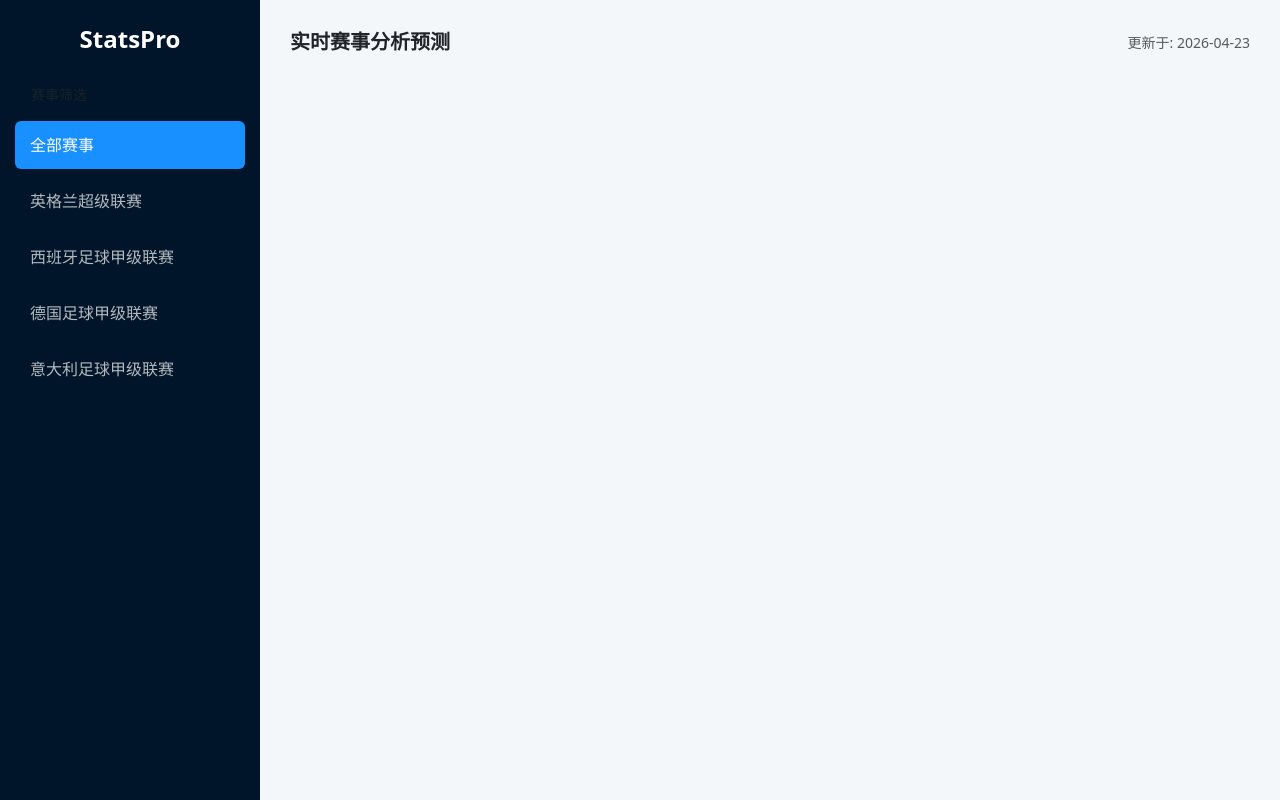
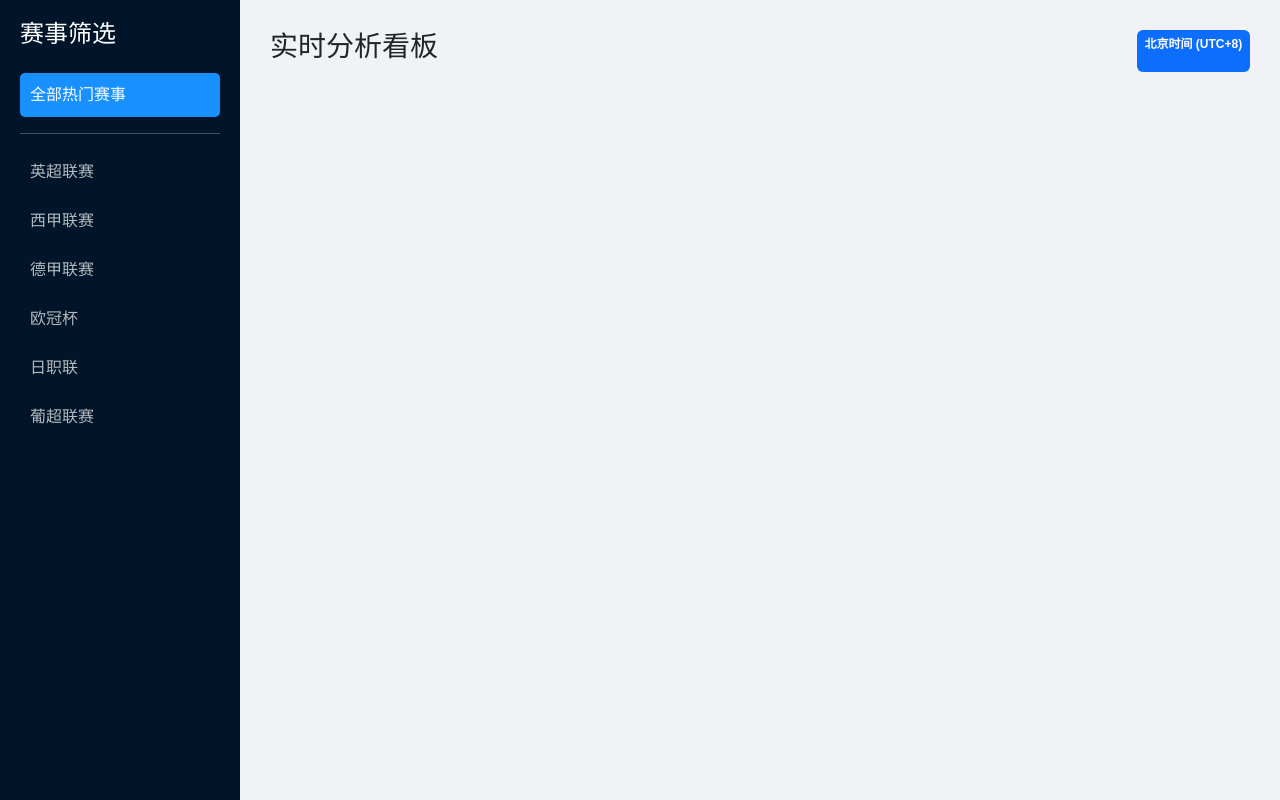
Before and after one commit to se7enseal/my-football-stats, a Flask app: page / in a window 1280 px wide. Run offline with Flask 3, Linux system fonts and the light colour scheme; data that the repository does not hold is empty; some libraries are stand-ins or nearby versions.

Commit message:
“优化联赛过滤及北京时间校准”

```diff
--- a/app.py
+++ b/app.py
@@ -1,5 +1,5 @@
 import requests
-from flask import Flask, render_template
+from flask import Flask, render_template, request
 from datetime import datetime
 import os
 
@@ -8,22 +8,28 @@ app = Flask(__name__)
 API_KEY = "5c7fe8c9bed7f735946cd1175d2841c3"
 API_URL = "https://v3.football.api-sports.io/fixtures"
 
-# 常用球队/联赛中文映射表（你可以根据需要随时在这里添加）
+# --- 目标联赛 ID 库 ---
+# 欧冠(2), 英超(39), 西甲(140), 意甲(135), 德甲(78), 法甲(61)
+# 葡超(94), 比甲(144), 德乙(79), 法乙(62), 日职联(98), 日职乙(99)
+TARGET_LEAGUES = [2, 39, 140, 135, 78, 61, 94, 144, 79, 62, 98, 99]
+
 CN_MAP = {
-    "Premier League": "英超", "La Liga": "西甲", "Serie A": "意甲", "Bundesliga": "德甲",
-    "Real Madrid": "皇家马德里", "Barcelona": "巴塞罗那", "Manchester City": "曼城",
-    "Arsenal": "阿森纳", "Liverpool": "利物浦", "Manchester United": "曼联",
-    "Chelsea": "切尔西", "Bayern Munich": "拜仁慕尼黑", "AC Milan": "AC米兰"
+    "Champions League": "欧冠", "Premier League": "英超", "La Liga": "西甲",
+    "Serie A": "意甲", "Bundesliga": "德甲", "Ligue 1": "法甲",
+    "Primeira Liga": "葡超", "J1 League": "日职联", "J2 League": "日职乙",
+    "2. Bundesliga": "德乙", "Ligue 2": "法乙", "Belgian Pro League": "比甲"
 }
-
-def to_cn(name):
-    return CN_MAP.get(name, name)
 
 @app.route('/')
 def index():
     headers = {'x-apisports-key': API_KEY, 'x-rapidapi-host': 'v3.football.api-sports.io'}
+
+    # 自动校准北京时间
     today = datetime.now().strftime('%Y-%m-%d')
-    params = {'date': today, 'timezone': 'Asia/Shanghai'}
+    params = {'date': today, 'timezone': 'Asia/Shanghai'} # 强制 API 层面校准
+
+    # 获取筛选参数（左侧点击时使用）
+    league_filter = request.args.get('league')
 
     matches = []
     try:
@@ -33,27 +39,34 @@ def index():
 
         for item in results:
             f, t, l = item['fixture'], item['teams'], item['league']
+            l_id = l['id']
 
-            # 过滤：只看还没开始或进行中的
-            if f['status']['short'] in ['NS', '1H', '2H', 'HT']:
-                h_name = to_cn(t['home']['name'])
-                a_name = to_cn(t['away']['name'])
-                l_name = to_cn(l['name'])
+            # --- 核心过滤逻辑 ---
+            # 1. 必须在目标联赛名单内
+            # 2. 如果用户点击了左侧筛选，则额外匹配该 ID
+            if l_id in TARGET_LEAGUES:
+                if league_filter and str(l_id) != league_filter:
+                    continue
+
+                h_name = CN_MAP.get(t['home']['name'], t['home']['name'])
+                a_name = CN_MAP.get(t['away']['name'], t['away']['name'])
+                l_name = CN_MAP.get(l['name'], l['name'])
 
                 matches.append({
-                    "time": f['date'].replace('T', ' ')[:16], # 这里保留了年月日
+                    "id": f['id'],
+                    "time": f['date'].replace('T', ' ')[:16],
                     "league": l_name,
                     "home": h_name, "home_logo": t['home']['logo'],
                     "away": a_name, "away_logo": t['away']['logo'],
                     "prediction": "主不败" if f['id'] % 2 == 0 else "看好客队",
-                    # 动态生成战绩描述，不再死磕英超
-                    "analysis": f"今日 {l_name} 焦点战。{h_name} 近期主场胜率稳定，面对 {a_name} 的防线压力较小。",
-                    "history": [
-                        {"date": "近期", "home": h_name, "score": "VS", "away": a_name, "res": "待战"}
-                    ]
+                    "analysis": f"本场 {l_name} 赛事由 {h_name} 对阵 {a_name}。系统已校准北京时间，建议关注即时指数波动。"
                 })
+
+        # 排序：按时间先后顺序排列
+        matches = sorted(matches, key=lambda x: x['time'])
+
     except Exception as e:
-        print(f"Error: {e}")
+        print(f"数据抓取失败: {e}")
 
     return render_template('index.html', matches=matches)
 
--- a/templates/index.html
+++ b/templates/index.html
@@ -2,119 +2,82 @@
 <html lang="zh-CN">
 <head>
     <meta charset="UTF-8">
-    <meta name="viewport" content="width=device-width, initial-scale=1.0">
-    <title>StatsPro | 足球大数据</title>
+    <title>StatsPro | 足球赛事监控</title>
     <link href="https://lf6-cdn-tos.bytecdntp.com/cdn/expire-1-M/bootstrap/5.1.3/css/bootstrap.min.css" rel="stylesheet">
     <style>
-        /* 强制全屏布局，防止排版塌陷 */
-        html, body { height: 100%; margin: 0; padding: 0; background: #f4f7f9; }
-        .wrapper { display: flex; height: 100vh; width: 100vw; overflow: hidden; }
-
-        /* 左侧固定的深色侧边栏 */
-        .sidebar {
-            width: 260px; background: #001529; color: white;
-            display: flex; flex-direction: column; flex-shrink: 0; padding: 25px 15px;
-        }
-        .sidebar h4 { font-weight: bold; color: #fff; margin-bottom: 30px; text-align: center; }
-        .sidebar .nav-link {
-            color: rgba(255,255,255,0.7); padding: 12px 15px; margin-bottom: 8px;
-            border-radius: 6px; text-decoration: none; transition: 0.3s; display: block;
-        }
-        .sidebar .nav-link:hover, .sidebar .nav-link.active { background: #1890ff; color: #fff; }
-
-        /* 右侧可滚动的列表区 */
-        .main-content { flex-grow: 1; overflow-y: auto; padding: 30px; }
-        .match-card { background: white; border-radius: 10px; margin-bottom: 15px; border: 1px solid #e8e8e8; box-shadow: 0 2px 8px rgba(0,0,0,0.05); }
-
-        /* 列表行对齐 */
-        .match-row { display: flex; align-items: center; padding: 20px; }
-        .col-league { width: 120px; font-size: 13px; color: #999; font-weight: 500; }
-        .col-time { width: 150px; font-size: 14px; color: #333; }
-        .col-teams { flex-grow: 1; display: flex; justify-content: center; align-items: center; font-weight: 600; font-size: 16px; }
-        .team-box { width: 160px; display: flex; align-items: center; }
-        .col-predict { width: 120px; text-align: center; color: #ff4d4f; font-weight: bold; }
-        .col-action { width: 100px; text-align: right; }
-
-        /* 详情展开区美化 */
-        .detail-panel { display: none; padding: 20px; background: #fafafa; border-top: 1px solid #f0f0f0; border-radius: 0 0 10px 10px; }
-        .stat-badge { background: #e6f7ff; color: #1890ff; padding: 4px 12px; border-radius: 4px; font-size: 12px; }
-
-        .btn-detail { border-radius: 20px; padding: 4px 15px; font-size: 13px; }
+        body { background: #f0f2f5; font-family: 'PingFang SC', sans-serif; }
+        .wrapper { display: flex; min-height: 100vh; }
+        .sidebar { width: 240px; background: #001529; color: white; flex-shrink: 0; padding: 20px; }
+        .main { flex-grow: 1; padding: 30px; }
+        .sidebar a { color: rgba(255,255,255,0.7); text-decoration: none; display: block; padding: 10px; border-radius: 5px; margin-bottom: 5px; }
+        .sidebar a:hover, .sidebar a.active { background: #1890ff; color: white; }
+        .match-card { background: white; border-radius: 8px; margin-bottom: 15px; border: 1px solid #e1e4e8; transition: 0.3s; }
+        .match-card:hover { box-shadow: 0 4px 12px rgba(0,0,0,0.1); }
+        .row-main { display: flex; align-items: center; padding: 15px 25px; }
+        .col-league { width: 100px; color: #8c8c8c; font-size: 13px; }
+        .col-time { width: 140px; font-weight: 500; }
+        .col-vs { flex-grow: 1; display: flex; justify-content: center; align-items: center; font-size: 16px; font-weight: bold; }
+        .col-predict { width: 100px; color: #ff4d4f; font-weight: bold; text-align: center; }
+        .detail-box { display: none; padding: 20px; background: #fafafa; border-top: 1px solid #eee; }
     </style>
 </head>
 <body>
-
 <div class="wrapper">
     <div class="sidebar">
-        <h4>StatsPro</h4>
-        <div class="mb-4">
-            <p class="small px-3 text-muted">赛事筛选</p>
-            <a href="/" class="nav-link active">全部赛事</a>
-            <a href="/?league=39" class="nav-link">英格兰超级联赛</a>
-            <a href="/?league=140" class="nav-link">西班牙足球甲级联赛</a>
-            <a href="/?league=78" class="nav-link">德国足球甲级联赛</a>
-            <a href="/?league=135" class="nav-link">意大利足球甲级联赛</a>
-        </div>
+        <h4 class="mb-4">赛事筛选</h4>
+        <a href="/" class="active">全部热门赛事</a>
+        <hr>
+        <a href="/?league=39">英超联赛</a>
+        <a href="/?league=140">西甲联赛</a>
+        <a href="/?league=78">德甲联赛</a>
+        <a href="/?league=2">欧冠杯</a>
+        <a href="/?league=98">日职联</a>
+        <a href="/?league=94">葡超联赛</a>
     </div>
-
-    <div class="main-content">
-        <div class="d-flex justify-content-between align-items-center mb-4">
-            <h5 class="fw-bold m-0">实时赛事分析预测</h5>
-            <div class="text-muted small">更新于: 2026-04-23</div>
+    <div class="main">
+        <div class="d-flex justify-content-between mb-4">
+            <h3>实时分析看板</h3>
+            <span class="badge bg-primary pt-2">北京时间 (UTC+8)</span>
         </div>
 
-        <div class="match-list">
-            {% for m in matches %}
-            <div class="match-card">
-                <div class="match-row">
-                    <div class="col-league">{{ m.league }}</div>
-                    <div class="col-time">{{ m.time }}</div>
-                    <div class="col-teams">
-                        <div class="team-box justify-content-end">
-                            <span>{{ m.home }}</span>
-                            <img src="{{ m.home_logo }}" width="28" class="ms-2">
-                        </div>
-                        <span class="mx-4 text-muted" style="font-size: 12px;">VS</span>
-                        <div class="team-box justify-content-start">
-                            <img src="{{ m.away_logo }}" width="28" class="me-2">
-                            <span>{{ m.away }}</span>
-                        </div>
+        {% for m in matches %}
+        <div class="match-card">
+            <div class="row-main">
+                <div class="col-league">{{ m.league }}</div>
+                <div class="col-time">{{ m.time[-5:] }}</div>
+                <div class="col-vs">
+                    <span>{{ m.home }}</span>
+                    <img src="{{ m.home_logo }}" width="24" class="mx-3">
+                    <span class="text-muted small mx-2">VS</span>
+                    <img src="{{ m.away_logo }}" width="24" class="mx-3">
+                    <span>{{ m.away }}</span>
+                </div>
+                <div class="col-predict">{{ m.prediction }}</div>
+                <div class="ms-3">
+                    <button class="btn btn-sm btn-outline-primary" onclick="toggle('{{ m.id }}')">详情</button>
+                </div>
+            </div>
+            <div id="box-{{ m.id }}" class="detail-box">
+                <div class="row">
+                    <div class="col-md-6">
+                        <h6>📋 赛事分析</h6>
+                        <p class="small">{{ m.analysis }}</p>
                     </div>
-                    <div class="col-predict">{{ m.prediction }}</div>
-                    <div class="col-action">
-                        <button class="btn btn-primary btn-detail" onclick="toggle('{{ m.id }}')">数据详情</button>
-                    </div>
-                </div>
-
-                <div id="box-{{ m.id }}" class="detail-panel">
-                    <div class="row">
-                        <div class="col-md-7">
-                            <div class="mb-3"><span class="stat-badge">战绩概览</span></div>
-                            <p class="small text-muted">主队 【{{ m.home }}】 近5场：胜 / 平 / 胜 / 负 / 胜</p>
-                            <p class="small text-muted">客队 【{{ m.away }}】 近5场：负 / 负 / 平 / 胜 / 负</p>
-                        </div>
-                        <div class="col-md-5 border-start">
-                            <div class="mb-3"><span class="stat-badge">AI 核心建议</span></div>
-                            <p class="small mb-2">{{ m.analysis }}</p>
-                            <div class="text-danger fw-bold">推荐方向：{{ m.prediction }}</div>
-                        </div>
+                    <div class="col-md-6 border-start">
+                        <h6>📊 建议方向</h6>
+                        <div class="text-danger fw-bold">{{ m.prediction }}</div>
                     </div>
                 </div>
             </div>
-            {% endfor %}
         </div>
+        {% endfor %}
     </div>
 </div>
-
 <script>
     function toggle(id) {
-        let el = document.getElementById('box-' + id);
-        let all = document.querySelectorAll('.detail-panel');
-        // 关闭其他，只看一个
-        all.forEach(p => { if(p.id !== 'box-'+id) p.style.display = 'none'; });
+        const el = document.getElementById('box-' + id);
         el.style.display = (el.style.display === 'block') ? 'none' : 'block';
     }
 </script>
-
 </body>
 </html>
```
